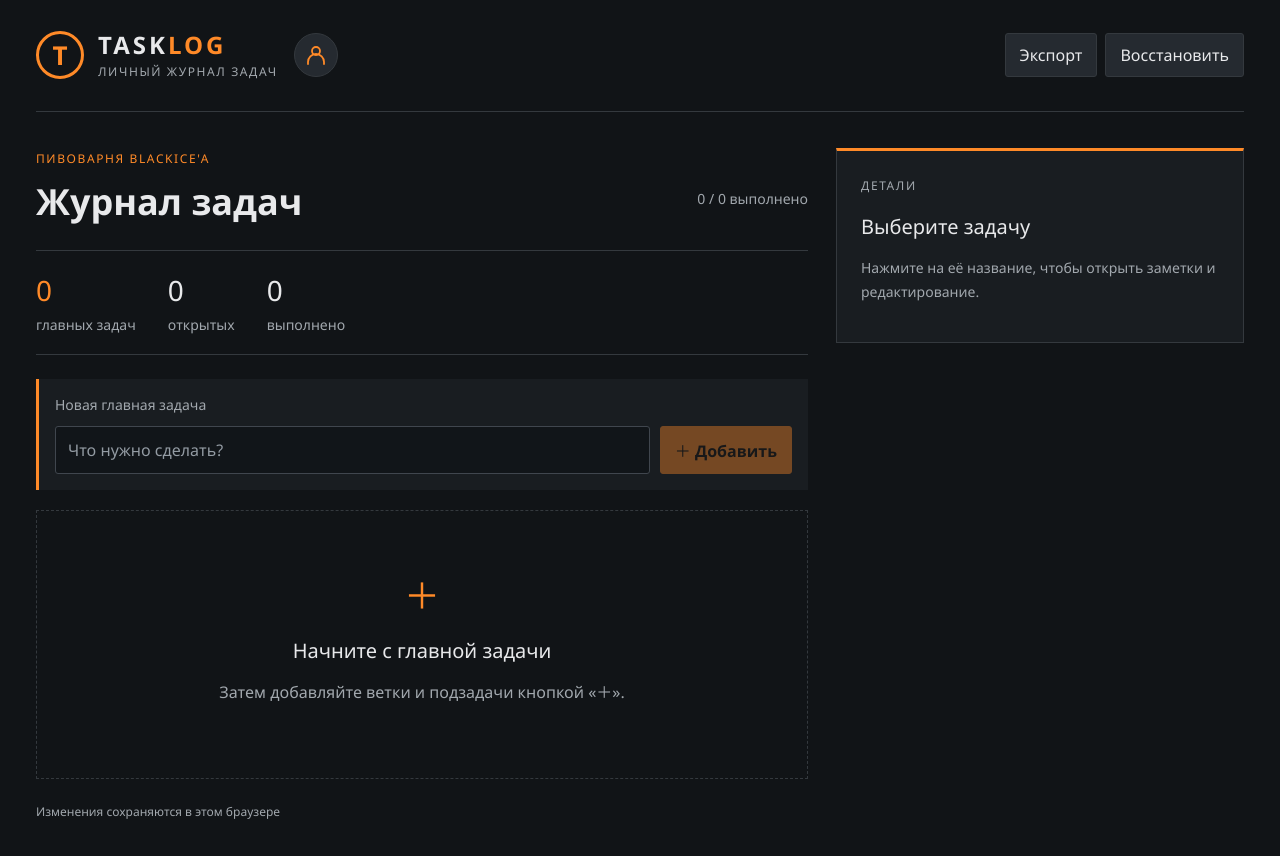
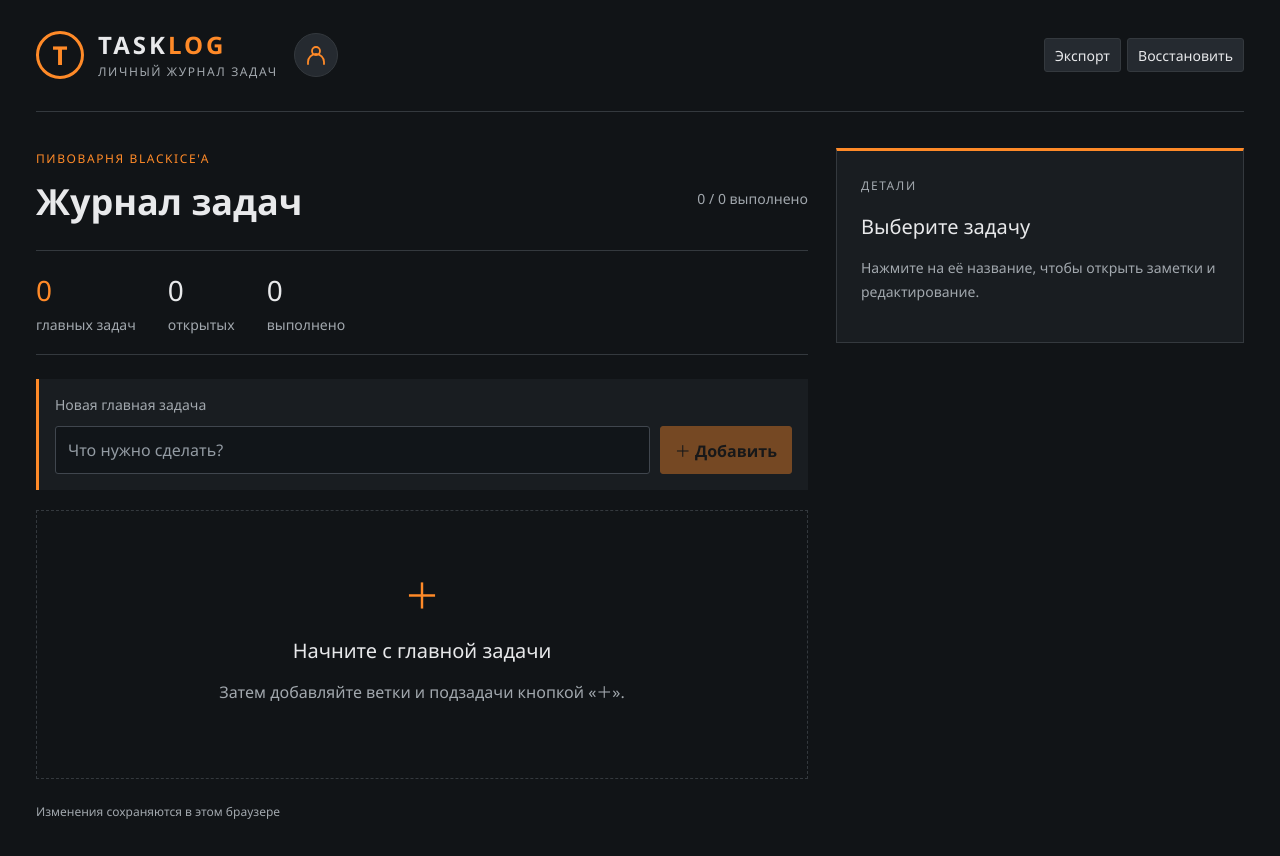
Before and after one commit to 7PurpleIce/task-log, a React (Vite) app: page / in a window 1280 px wide. Built offline with nearby package versions, Linux system fonts and the light colour scheme.

Commit message:
Compact header action buttons and shorten local tasks label

```diff
--- a/src/App.jsx
+++ b/src/App.jsx
@@ -127,8 +127,8 @@ function Workspace({ session, recovery, onRecovered }) {
 
         <div className="backup-actions">
           {session && local.tasks.length > 0 && migrationHidden && (
-            <button type="button" onClick={() => setMigrationVisibility(false)}>
-              Показать локальные задачи
+            <button type="button" title="Показать локальные задачи" onClick={() => setMigrationVisibility(false)}>
+              Локальные задачи
             </button>
           )}
           <button onClick={() => exportTasks()} disabled={blocked}>
--- a/src/styles.css
+++ b/src/styles.css
@@ -307,3 +307,14 @@ footer { margin-top: 24px; color: var(--muted); font-size: 12px; }
   .brand-account .brand .eyebrow { letter-spacing: 0; }
   .account-dropdown { width: min(380px, calc(100vw - 32px)); }
 }
+
+header > .backup-actions { gap: 6px; }
+header > .backup-actions > button {
+  padding: 6px 10px;
+  min-height: 34px;
+  font-size: 0.875rem;
+  line-height: 1.4;
+}
+@media (pointer: coarse) {
+  header > .backup-actions > button { min-height: 44px; }
+}
```
